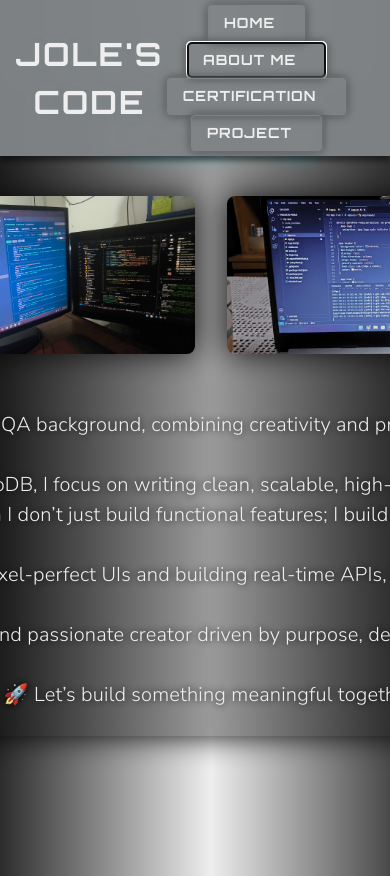
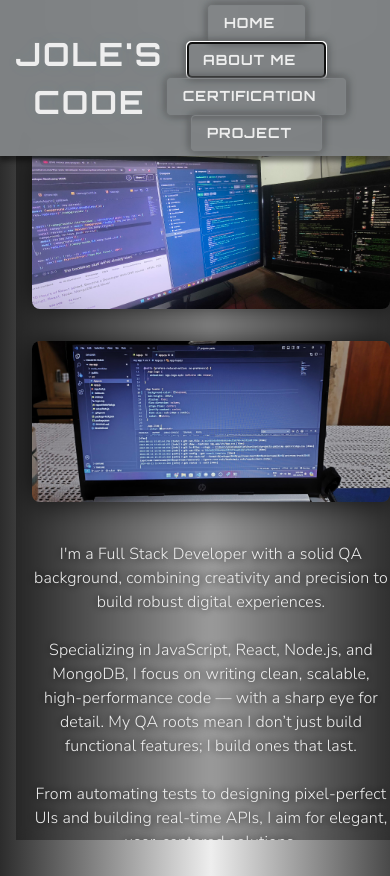
Before and after one commit to jolebaudracco/portfolio-jole, a React (Vite) app: page / in a window 390 px wide. Both pictures are taken after a click on the button "ABOUT ME". Built offline with nearby package versions, Linux system fonts and the light colour scheme; some icons are missing.

Commit message:
adding responsive to the about me to see it in mobile

```diff
--- a/src/components/AboutMe.jsx
+++ b/src/components/AboutMe.jsx
@@ -7,13 +7,19 @@ const AboutMe = () => {
   return (
     <Box
       sx={{
+        height: { xs: "90vh", md: "80vh" }, // altura limitada de la sección
+        overflowY: "auto", // scroll activado
         display: "flex",
         flexDirection: "column",
         alignItems: "center",
-        mt:8,
-        width: "1400px",
-        maxWidth: "1400px",
+        px: { xs: 2, md: 4 },
+        py: { xs: 3, md: 6 },
         animation: "fadeIn 2s ease-in-out",
+        '&::-webkit-scrollbar': { width: '8px' },
+        '&::-webkit-scrollbar-thumb': {
+          backgroundColor: '#00bcd4',
+          borderRadius: '10px',
+        },
       }}
     >
       {/* Contenedor principal con fondo */}
@@ -23,19 +29,17 @@ const AboutMe = () => {
           backgroundColor: "rgba(0, 0, 0, 0.35)",
           backdropFilter: "blur(6px)",
           boxShadow: "0 0 30px rgba(0, 0, 0, 0.9)",
-          paddingTop: "10px",
-          paddingBottom: "10px",
+          padding: { xs: "20px", md: "40px" },
           display: "flex",
           flexDirection: "column",
           alignItems: "center",
-          // width: "100%",
-          // maxWidth: "1250px"
+          width: "100%",
         }}
       >
         {/* Título */}
         <Typography
           sx={{
-            fontSize: "40px",
+            fontSize: { xs: "28px", md: "40px" },
             marginBottom: "30px",
             color: "#ffffff",
             fontFamily: "'Orbitron', sans-serif",
@@ -54,63 +58,42 @@ const AboutMe = () => {
             flexWrap: "wrap",
             justifyContent: "center",
             gap: 4,
-            mb: 5
+            mb: 5,
+            width: "100%",
           }}
         >
+          {[pcCode, lapCoding].map((img, idx) => (
             <Box
+              key={idx}
               component="img"
-            src={pcCode}
-            alt="Coding PC"
+              src={img}
+              alt={`Coding Image ${idx + 1}`}
               sx={{
-              width: { xs: "90vw", md: "45%" },
+                width: { xs: "100%", md: "45%" },
                 height: "auto",
                 borderRadius: 2,
                 objectFit: "cover",
                 boxShadow: "0 0 30px rgba(0, 0, 0, 0.8)",
-              transition: 'transform 0.3s ease, box-shadow 0.3s ease',
+                transition: "transform 0.3s ease, box-shadow 0.3s ease",
                 '&:hover': {
                   transform: 'scale(1.03)',
                   boxShadow: '0 0 50px rgba(0, 0, 0, 1)',
-              }
+                },
               }}
             />
-
-          <Box
-            component="img"
-            src={lapCoding}
-            alt="Laptop Coding"
-            sx={{
-              width: { xs: "90vw", md: "45%" },
-              height: "auto",
-              borderRadius: 2,
-              objectFit: 'cover',
-              boxShadow: '0 0 30px rgba(0, 0, 0, 0.8)',
-              transition: 'transform 0.3s ease, box-shadow 0.3s ease',
-              '&:hover': {
-                transform: 'scale(1.03)',
-                boxShadow: '0 0 50px rgba(0, 0, 0, 1)',
-              }
-            }}
-          />
+          ))}
         </Box>
 
-        {/* Texto scrollable */}
-        <Box
-          sx={{
-            maxHeight: '45vh',
-            padding: 2,
-          }}
-        >
+        {/* Texto */}
         <Typography
           sx={{
-              fontSize: "20px",
+            fontSize: { xs: "16px", md: "20px" },
             color: "#eeeeee",
             fontFamily: "'Nunito Sans', sans-serif",
             fontWeight: 300,
             textAlign: "center",
             textShadow: "0 0 8px #000",
-              // maxWidth: "900px",
-              margin: "0 auto"
+            maxWidth: "900px",
           }}
         >
           I'm a Full Stack Developer with a solid QA background, combining creativity and precision to build robust digital experiences.
@@ -125,7 +108,6 @@ const AboutMe = () => {
         </Typography>
       </Box>
     </Box>
-    </Box>
   );
 };
 
```
Lines whose indentation alone changed are shown as unchanged.
